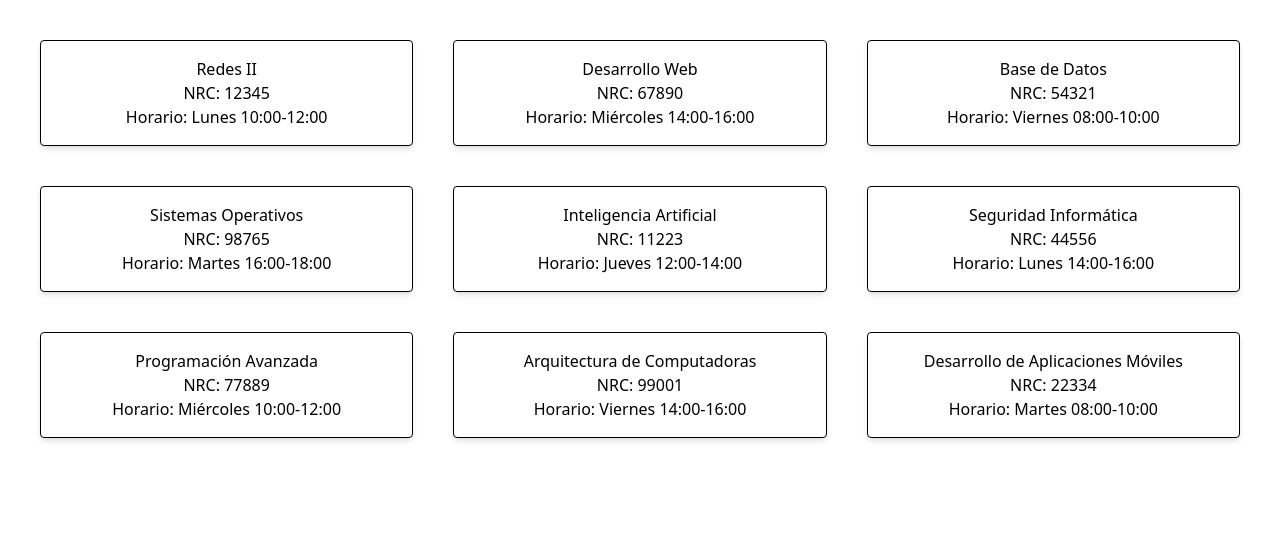
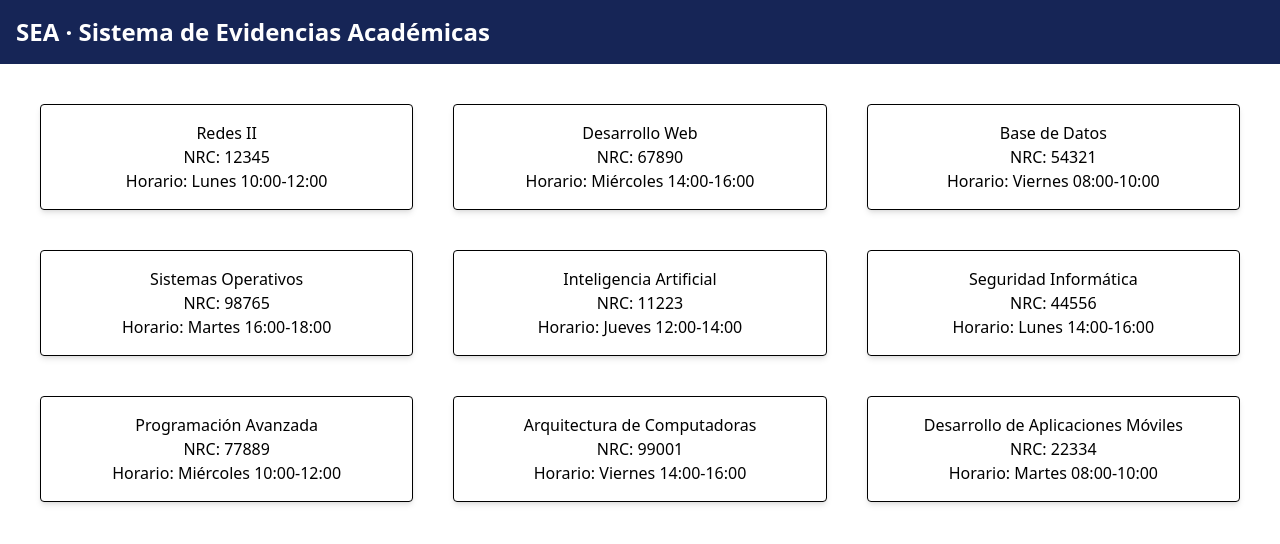
Before and after one commit to FranciscoSegura88/SEA-Client, a React (Vite) app: page / in a window 1280 px wide. Shown: the top 544 px of the page. Built offline with nearby package versions, Linux system fonts and the light colour scheme.

Commit message:
feat: add Header component to main render and update Dashboard card structure

```diff
--- a/src/Dashboard.tsx
+++ b/src/Dashboard.tsx
@@ -1,4 +1,5 @@
 function Card({ name, nrc, schedule }: { name: string; nrc: number; schedule: string }) {
+
   return (
     <div className="border p-4 rounded shadow-md">
       <h1 className="text-center">
--- a/src/components/Header.tsx
+++ b/src/components/Header.tsx
@@ -1,9 +1,7 @@
-import wavelogo from '../assets/wavelogo.png'
 
 function Header() {
   return (
     <header className="bg-blue-950 text-white p-4 flex items-center gap-4">
-      <img src={wavelogo} alt="Wave Logo" className="h-16 w-16" />
       <h1 className="text-2xl font-bold">SEA · Sistema de Evidencias Académicas</h1>
     </header>
   )
--- a/src/main.tsx
+++ b/src/main.tsx
@@ -3,9 +3,11 @@ import { createRoot } from 'react-dom/client'
 import './index.css'
 import App from './App.tsx'
 import Dashboard from './Dashboard.tsx'
+import Header from './components/Header.tsx'
 
 createRoot(document.getElementById('root')!).render(
   <StrictMode>
+    <Header />
     <Dashboard />
     <App />
   </StrictMode>,
```
